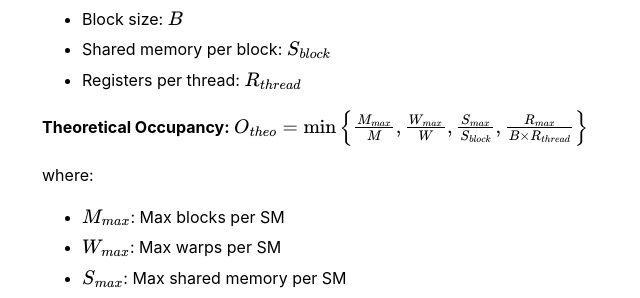
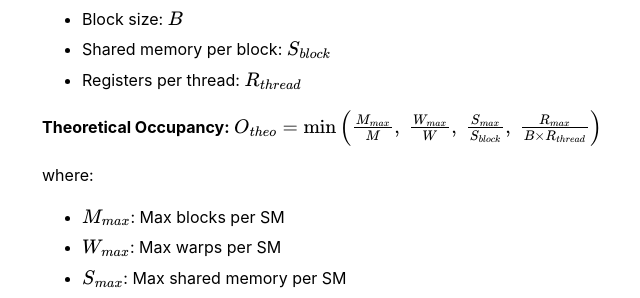
Before and after one commit to Tani843/Mixed_Precision_Multigrid_Solvers_for_PDEs, a Jekyll site: the page built from docs/methodology.md, in a window 1280 px wide and 900 px high, scrolled down 14194 px. Shown: the part 146-444 px from the top of the window, without its empty margins (148-788 px from the left). Built offline with Jekyll 4.4.1, drawn with Linux system fonts in a browser that asks for light colours.

```diff
--- a/docs/methodology.md
+++ b/docs/methodology.md
@@ -570,7 +570,14 @@ For a kernel with:
 - Registers per thread: $R_{thread}$
 
 **Theoretical Occupancy:**
-$$O_{theo} = \min\left\{ \frac{M_{max}}{M}, \frac{W_{max}}{W}, \frac{S_{max}}{S_{block}}, \frac{R_{max}}{B \times R_{thread}} \right\}$$
+$$
+O_{theo} = \min\left(
+   \frac{M_{max}}{M}, \;
+   \frac{W_{max}}{W}, \;
+   \frac{S_{max}}{S_{block}}, \;
+   \frac{R_{max}}{B \times R_{thread}}
+\right)
+$$
 
 where:
 - $M_{max}$: Max blocks per SM
```
